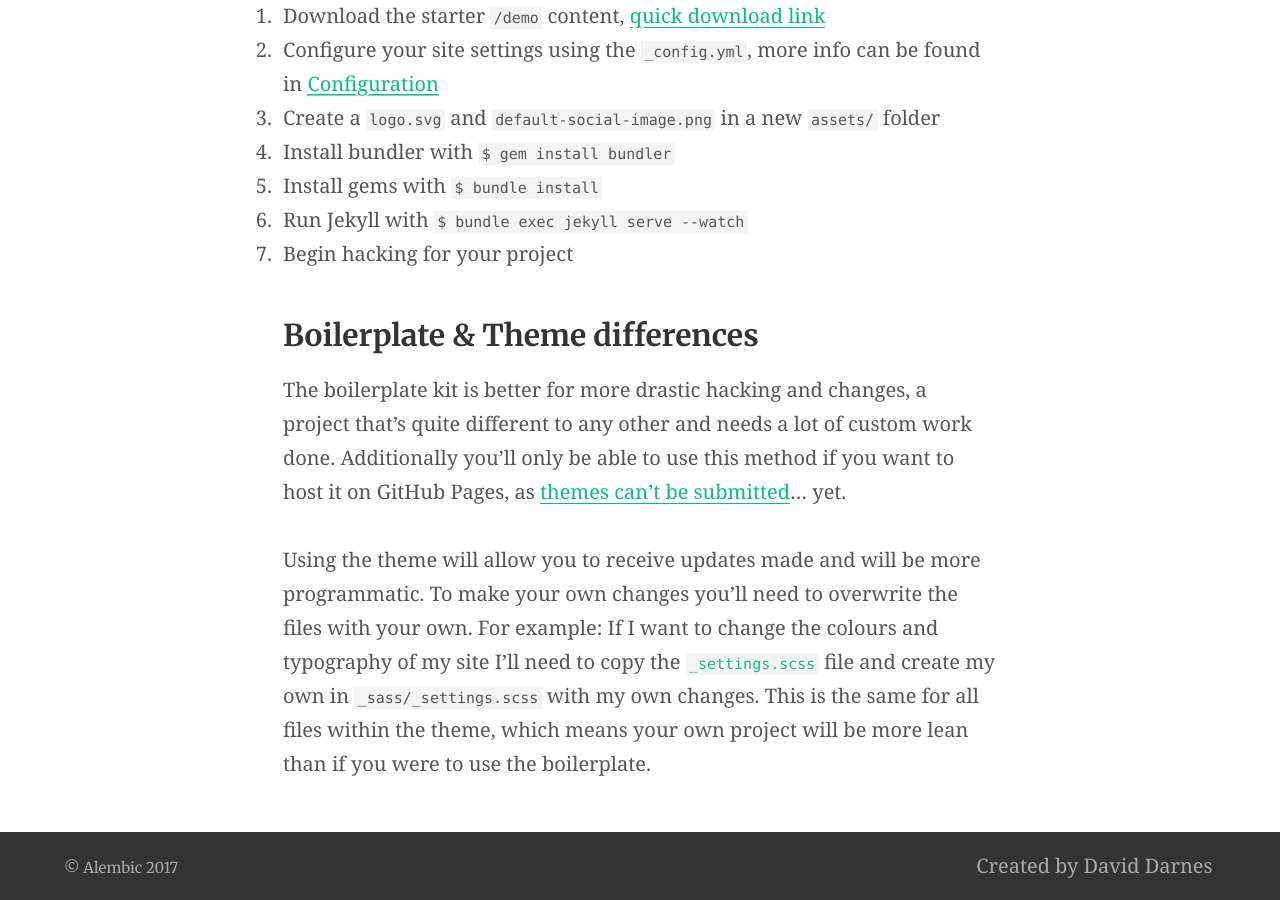
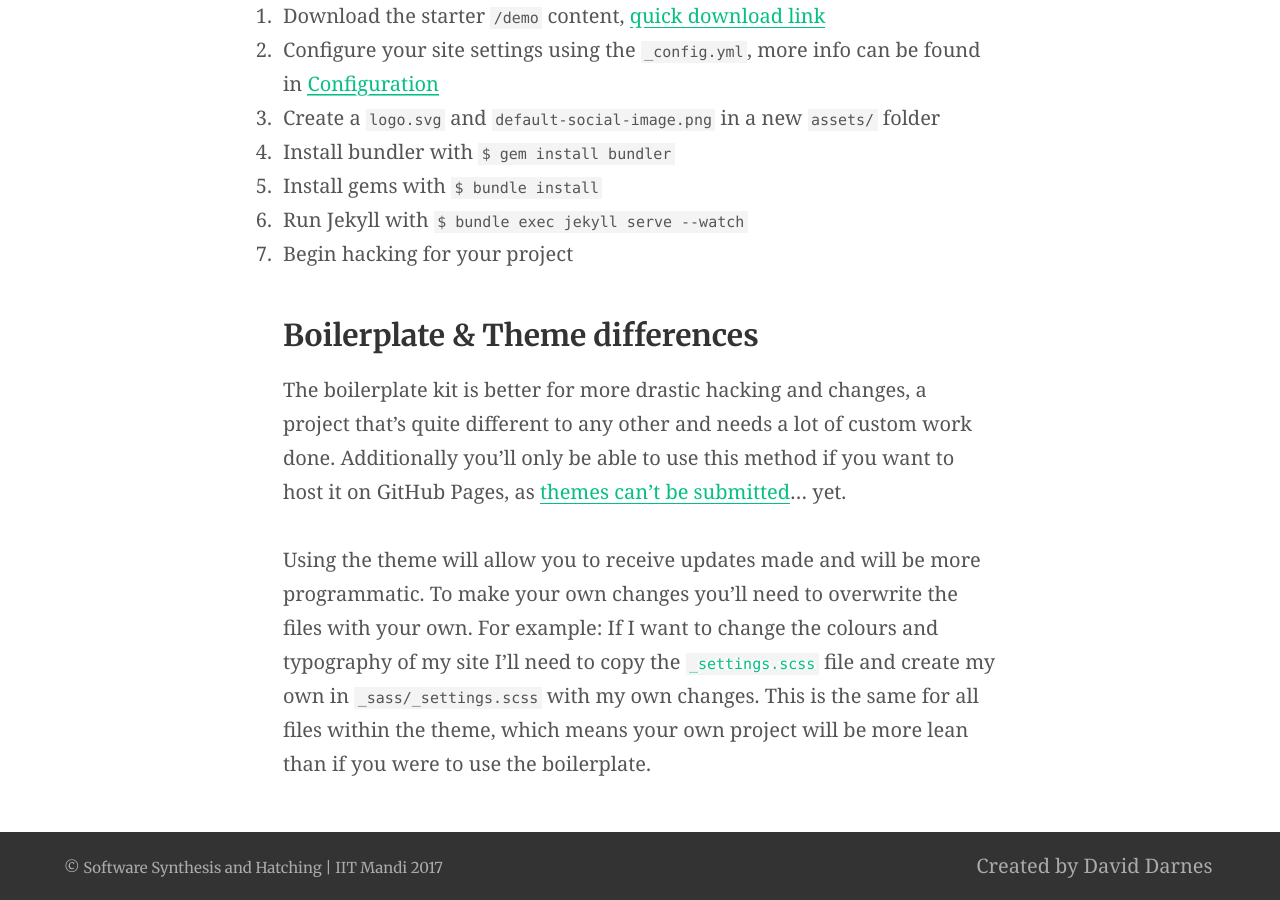
Before and after one commit to KamandPrompt/ssh-iitmandi.github.io, a Jekyll site: the page built from index.md, in a window 1280 px wide and 900 px high, scrolled down 2626 px. Built offline with Jekyll 4.4.1, drawn with Linux system fonts in a browser that asks for light colours; part of the change alters nothing that is shown.

Commit message:
_config.yml: Update site configurations

```diff
--- a/_config.yml
+++ b/_config.yml
@@ -32,27 +32,20 @@ gems:
 - jemoji
 
 # 3. Gem settings
-paginate: 2 # jekyll-paginate > items per page
+paginate: 5 # jekyll-paginate > items per page
 paginate_path: blog/page:num # jekyll-paginate > blog page
-jekyll-mentions: https://twitter.com # jekyll-mentions > service used when @replying
-twitter:
-  username: DavidDarnes # jekyll-seo-tag > Owners twitter username
-author: DavidDarnes # jekyll-seo-tag > default author
 social: # jekyll-seo-tag > social overrides
-  name: David Darnes # jekyll-seo-tag > real name
+  name: Software Synthesis and Hatching | IIT Mandi # jekyll-seo-tag > real name
   links:  # jekyll-seo-tag > social aliases (sameAs)
-    - https://twitter.com/DavidDarnes
-    - https://www.facebook.com/daviddarnes
-    - https://www.linkedin.com/in/daviddarnes
-    - https://plus.google.com/+DavidDarnes
-    - https://github.com/daviddarnes
+    - https://www.facebook.com/prog.iitmandi/
+    - https://github.com/ssh-iitmandi
 
 # 4. Jekyll settings
 sass:
   style: compressed # Style compression
 permalink: pretty  # Permalink style (/YYYY/MM/DD/page-name/)
 excerpt_separator: <!-- more --> # Marks end of excerpt in posts
-timezone: Europe/London # Timezone for blog posts and alike
+timezone: Asia/Kolkata # Timezone for blog posts and alike
 
 # 5. Collections
 collections:
@@ -62,7 +55,7 @@ collections:
     description: "My thoughts and ideas" # The post list page content
     feature_text: |
       Welcome to the blog
-    feature_image: "https://unsplash.it/1300/400?image=1067"
+    feature_image: ""
 
 # 6. Jekyll collections settings
 defaults:
@@ -83,15 +76,15 @@ defaults:
 
 # 7. Site settings
 encoding: utf-8 # Make sure the encoding is right
-title: "Alembic" # Site name or title, also used in jekyll-seo-tag
+title: "Software Synthesis and Hatching | IIT Mandi" # Site name or title, also used in jekyll-seo-tag
 logo: "/assets/logo.svg" # Site logo, also used in jekyll-seo-tag
-description: "Alembic is a starting point for Jekyll projects. Rather than starting from scratch, this boilerplate is designed to get the ball rolling immediately" # Site description and default description, also used in jekyll-seo-tag
-url: "https://alembic.darn.es" # Site url, also used in jekyll-seo-tag
+description: "" # Site description and default description, also used in jekyll-seo-tag
+url: "https://ssh-iitmandi.github.io" # Site url, also used in jekyll-seo-tag
 baseurl: ""
 repo: "https://github.com/daviddarnes/alembic"
-email: "me@daviddarnes.com"
+email: "pc@iitmandi.ac.in"
 # disqus: "alembic-1" # Blog post comments, uncomment the option and set the site ID from your Disqus account
-avatarurl: "https://www.gravatar.com/avatar/6c0377abcf4da91cdd35dea4554b2a4c" # Uses avatars for favicons to get multple sites, eg Gravatar, Twitter, GitHub
+avatarurl: "" # Uses avatars for favicons to get multple sites, eg Gravatar, Twitter, GitHub
 
 # 8. Site navigation
 navigation_header:
@@ -100,27 +93,15 @@ navigation_header:
   Blog: /blog/
   Categories: /categories/
   Search: /search/
-  Fork Alembic: https://github.com/daviddarnes/alembic
+  Fork Alembic:
 
 navigation_footer:
-  Created by David Darnes: https://darn.es
+  Created by David Darnes:
 
 social_links: # Appears in sidebar. Set the urls then uncomment and comment out as desired
-  Twitter: https://twitter.com/DavidDarnes
-  LinkedIn: https://www.linkedin.com/in/daviddarnes
-  Google+: https://plus.google.com/+DavidDarnes
-  GitHub: https://github.com/daviddarnes
-  link: https://darn.es
+  GitHub: https://github.com/ssh-iitmandi
+  link: https://ssh-iitmandi.github.io
   RSS: /feed.xml
 
 sharing_links: # Appear at the bottom of single blog posts, uncomment and comment out as desired. Colours set the button colour
-  Twitter: "#1DA1F2"
   facebook: "#3B5998"
-  Google+: "#DC4E41"
-  # Pinterest: "#BD081C"
-  # LinkedIn: "#0077B5"
-  # tumblr: "#36465D"
-  # Reddit: "#FF4500"
-  # Hacker News: "#ff6600"
-  # Designer News: "#2D72D9"
-  # Email: ""
```
